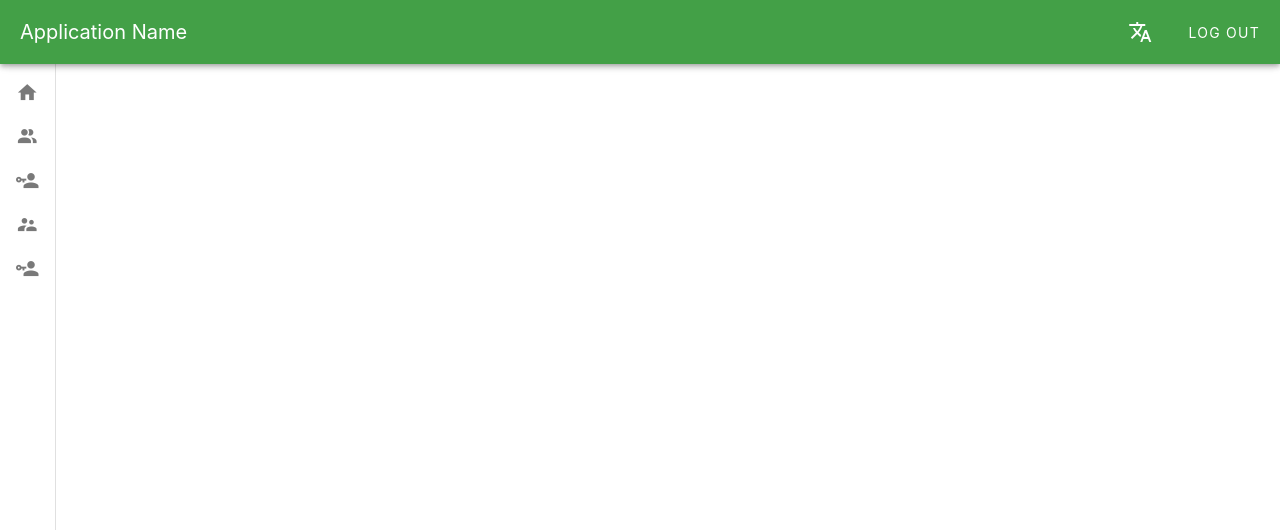
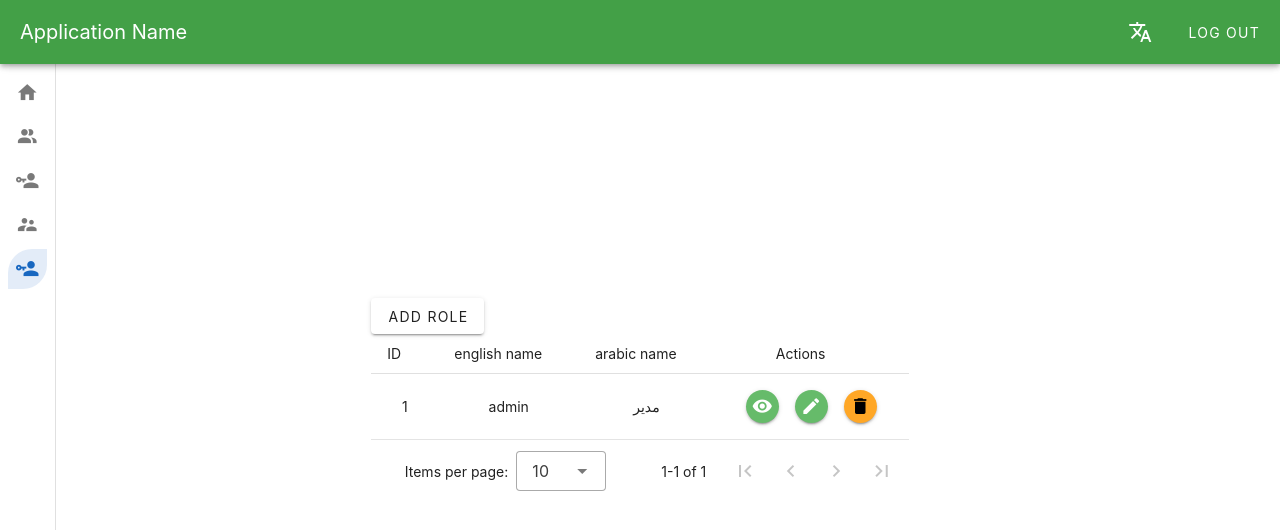
Before and after one commit to tommyal47/booking-template, a Vue app: page /permisions in a window 1280 px wide. Shown: the top 530 px of the page. Built offline with nearby package versions, Linux system fonts and the light colour scheme; sample sign-in values are in the browser's storage.

Commit message:
permisions

```diff
--- /dev/null
+++ b/src/components/permisions/IndexPermisions.vue
@@ -0,0 +1,107 @@
+<template>
+    <v-btn class="add-btn" @click="handleAddRole">{{ $t('AddRole') }}</v-btn>
+    <v-data-table class="centerlize" :headers="headers" :items="storeRole.roles" density="compact" item-key="name">
+        <template v-slot:[`item.actions`]="{ item }">
+            <div class="d-flex justify-space-around flex-wrap pa-2 ml-30">
+                <v-btn class="ma-2" @click="showUser(item)" color="green-lighten-1" size="33px" icon="mdi-eye"></v-btn>
+                <v-btn class="ma-2" @click="editRole(item)" color="green-lighten-1" size="33px"
+                    icon="mdi-pencil"></v-btn>
+                <v-btn class="ma-2" @click="handleDeleteRole(item.id)" color="orange-lighten-1" size="33px"
+                    icon="mdi-delete"></v-btn>
+            </div>
+        </template>
+    </v-data-table>
+
+</template>
+
+<script setup>
+import { computed, ref } from 'vue';
+import { useI18n } from 'vue-i18n';
+import { useRoleStore } from '@/stores/storeRole';
+
+import Swal from 'sweetalert2';
+
+const storeRole = useRoleStore()
+
+const { t } = useI18n(); // Access the translation function
+
+const headers = computed(() => [
+    { title: t('ID'), align: 'center', key: 'id' },
+    { title: t('En_Name'), align: 'center', key: 'en_name' },
+    { title: t('Ar_Name'), align: 'center', key: 'ar_name' },
+    { title: t('Actions'), align: 'center', key: 'actions' }
+])
+const openShowDialog = ref(false)
+const openAddDialog = ref(false)
+const openEditDialog = ref(false)
+const role = ref(null)
+const showUser = (item) => {
+    openShowDialog.value = true
+    role.value = item
+}
+const editRole = (item) => {
+    openEditDialog.value = true
+    role.value = item
+}
+
+const handleCloseDialog = () => {
+    openShowDialog.value = false
+}
+
+const handleAddDialog = () => {
+    openAddDialog.value = false
+}
+const handleEditDialog = () => {
+    openEditDialog.value = false
+}
+
+const handleAddRole = () => {
+    openAddDialog.value = true
+}
+
+
+const handleDeleteRole = (id) => {
+    const swalWithBootstrapButtons = Swal.mixin({
+        customClass: {
+            confirmButton: "btn btn-success text-white",
+            cancelButton: "btn btn-danger text-white"
+        },
+        buttonsStyling: true
+    });
+    swalWithBootstrapButtons.fire({
+        title: t('DeleteQuestion'),
+        text: t('DeleteDescription'),
+        icon: "warning",
+        showCancelButton: true,
+        confirmButtonText: t('DeleteConfirm'),
+        cancelButtonText: t('DeleteCancel'),
+        reverseButtons: true,
+        // customClass: {
+        //     // confirmButton: 'swal-confirm-button', // Add a custom class to the confirm button
+        //     // cancelButton: 'swal-cancel-button',   // Optional: add a class to the cancel button if needed
+        // },
+    }).then((result) => {
+        if (result.isConfirmed) {
+            storeRole.deleteRole(id)
+            swalWithBootstrapButtons.fire({
+                title: t('ConfirmTitle'),
+                text: t('ConfirmBodyRole'),
+                icon: "success",
+                confirmButtonText: t('Ok')
+            });
+        } else if (
+            /* Read more about handling dismissals below */
+            result.dismiss === Swal.DismissReason.cancel
+        ) {
+            swalWithBootstrapButtons.fire({
+                title: t('CancelledTitle'),
+                text: t('CancelBody'),
+                icon: "error",
+                confirmButtonText: t('Ok')
+            });
+        }
+    });
+}
+
+
+</script>
--- a/src/layouts/components/SideBar.vue
+++ b/src/layouts/components/SideBar.vue
@@ -19,8 +19,8 @@
                         :active="isActive('/admins')">
                     </v-list-item>
                     <v-list-item color="primary" rounded="shaped" prepend-icon="mdi-account-key"
-                        :title="$t('Permissions')" value="Roles" @click="$router.push('/permissions')"
-                        :active="isActive('/permissions')">
+                        :title="$t('Permisions')" value="Roles" @click="$router.push('/permisions')"
+                        :active="isActive('/permisions')">
                     </v-list-item>
                 </v-list>
             </v-navigation-drawer>
--- a/src/locales/ar.json
+++ b/src/locales/ar.json
@@ -44,7 +44,7 @@
     "SucessAddAdmin": "تم اضافة الادمن بنجاح",
     "SucessEditAdmin": "تم تحديث الادمن بنجاح",
     "EditAdmin": "تعديل بيانات الادمن",
-    "Permissions": "الاذونات",
+    "Permisions": "الاذونات",
     "errors": {
         "username": "اسم المستخدم مطلوب",
         "password": "كلمة السر مطلوبة",
--- a/src/locales/en.json
+++ b/src/locales/en.json
@@ -44,7 +44,7 @@
     "SucessAddAdmin": "admin added successfully",
     "SucessEditAdmin": "admin Edited successfully",
     "EditAdmin": "Edit Admin",
-    "Permissions": "Permissions",
+    "Permisions": "Permisions",
     "errors": {
         "username": "User name is required",
         "password": "Password is required",
--- a/src/router/index.js
+++ b/src/router/index.js
@@ -5,6 +5,7 @@ import Users from '@/views/UsersIndex.vue'
 import LogIn from '@/views/LogIn.vue'
 import RolesIndex from '@/views/roles/RolesIndex.vue'
 import AdminsIndex from '@/views/SystemAdmins/AdminsIndex.vue'
+import PermisionsIndex from '@/views/permisions/PermisionsIndex.vue'
 
 
 const router = createRouter({
@@ -40,6 +41,11 @@ const router = createRouter({
       name: 'admins',
       component: AdminsIndex
     },
+    {
+      path: '/permisions',
+      name: 'permisions',
+      component: PermisionsIndex
+    },
     // {
     //   // path: '/about',
     //   // name: 'about',
--- /dev/null
+++ b/src/views/permisions/PermisionsIndex.vue
@@ -0,0 +1,7 @@
+<template>
+    <IndexPermisions />
+</template>
+
+<script setup>
+    import IndexPermisions from '@/components/permisions/IndexPermisions.vue';
+</script>
```
